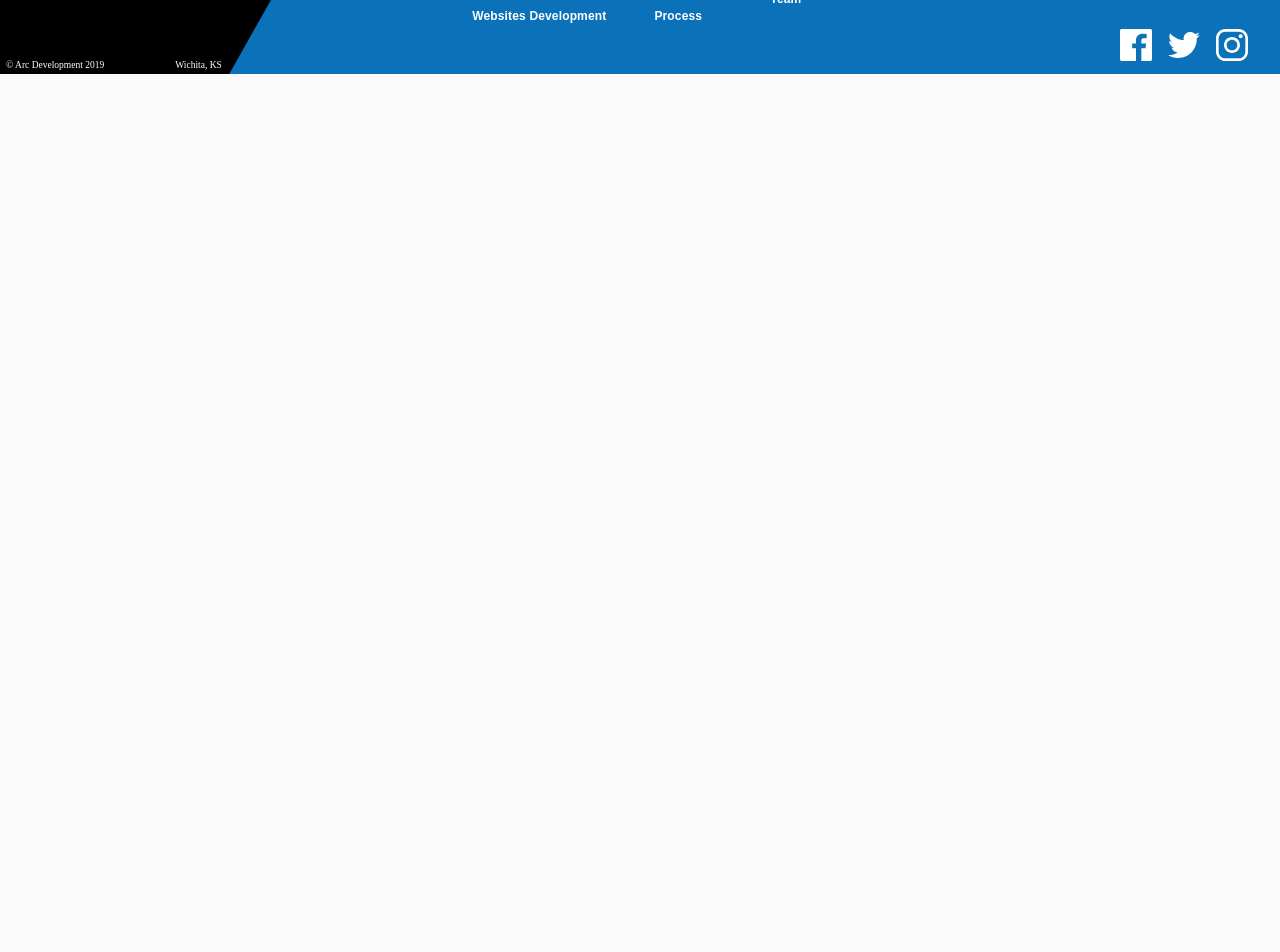
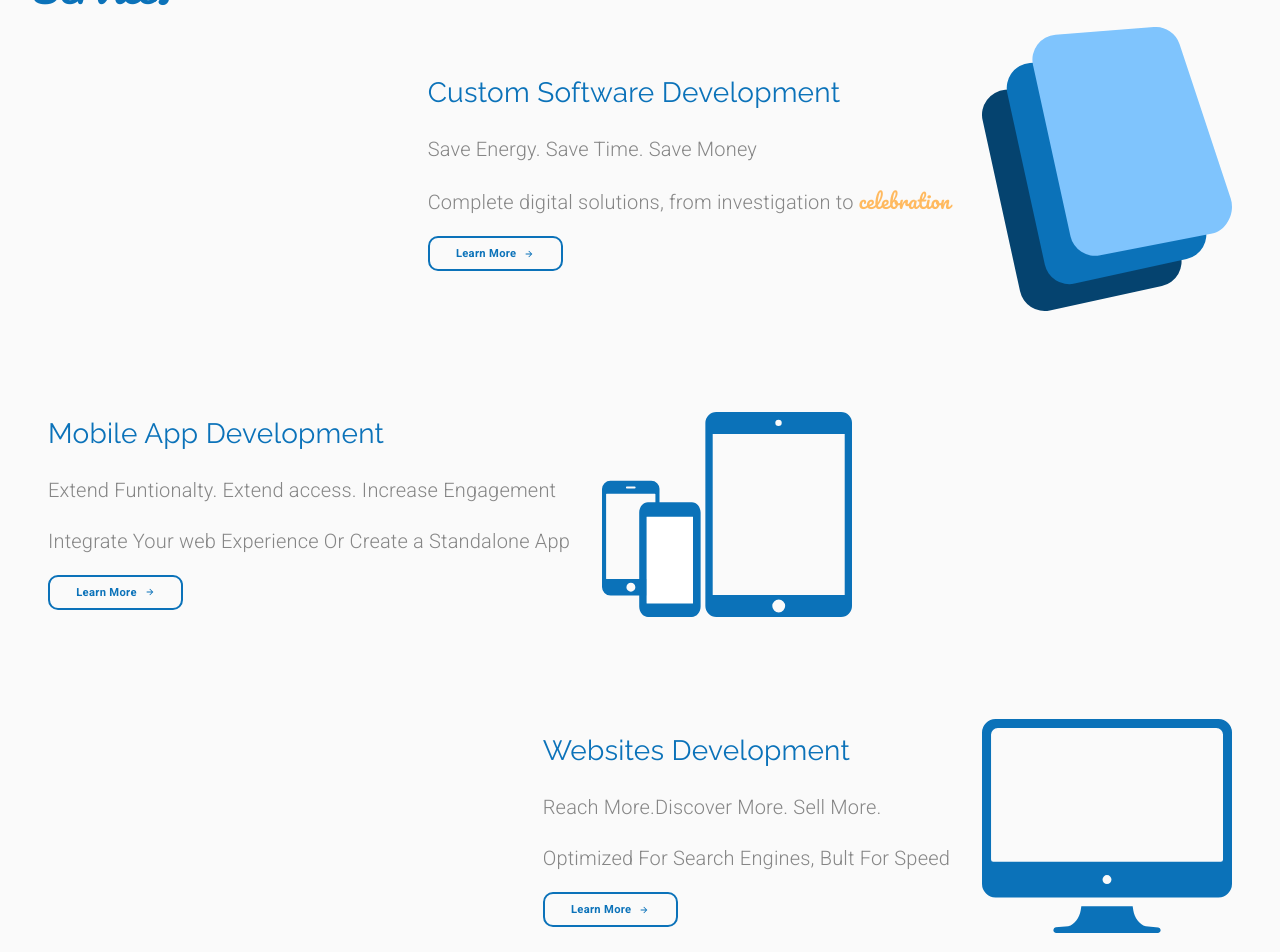
Before and after one commit to calvin-puram/Arc-Development, a React (Create React App) app: page /services in a window 1280 px wide. Shown: the part 180-1132 px from the top of the page. Before the commit the page ends 800 px from the top, so only its background shows below. Built offline with nearby package versions, Linux system fonts and the light colour scheme.

Commit message:
completed te service page

```diff
--- a/src/components/App.tsx
+++ b/src/components/App.tsx
@@ -6,6 +6,7 @@ import Header from "./ui/Header";
 import Theme from "./ui/Theme";
 import Footer from './ui/Footer'
 import LandingPage from './LandingPage'
+import Services from './Services';
 
 function App() {
   const [selectedIndex, setSelectedIndex] = useState(1);
@@ -16,7 +17,7 @@ function App() {
         <Header selectedIndex={selectedIndex} setSelectedIndex={setSelectedIndex} value={value} setValue={setValue}/>
         <Switch>
           <Route exact path="/" component={LandingPage} />
-          <Route path="/services" component={() => <h1>Services</h1>} />
+          <Route path="/services" component={Services} />
           <Route path="/customsoftware" component={() => <h1>Custom Software</h1>} />
           <Route path="/mobileapps" component={() => <h1>Mobile Apps</h1>} />
           <Route path="/websites" component={() => <h1>Websites</h1>} />
--- a/src/components/LandingPage.tsx
+++ b/src/components/LandingPage.tsx
@@ -254,7 +254,7 @@ const LandingPage = () => {
           className={classes.customSoftwareWrapper}
         >
           <Grid item className={classes.customSoftwareContent}>
-            <Typography variant="h4">Custom Software Development</Typography>
+            <Typography variant="h6">Custom Software Development</Typography>
             <Typography
               variant="subtitle1"
               className={classes.customsoftwareSubtitle1}
@@ -280,7 +280,7 @@ const LandingPage = () => {
           </Grid>
 
           <Grid item className={classes.customSoftwareIcon}>
-            <img src={customsoftwareIcon} alt="custom software icon" />
+            <img src={customsoftwareIcon} alt="custom software icon" width="250em"/>
           </Grid>
         </Grid>
       </Grid>
@@ -293,7 +293,7 @@ const LandingPage = () => {
           className={classes.customSoftwareWrapper}
         >
           <Grid item className={classes.customSoftwareContent}>
-            <Typography variant="h4">Mobile App Development</Typography>
+            <Typography variant="h6">Mobile App Development</Typography>
             <Typography
               variant="subtitle1"
               className={classes.customsoftwareSubtitle1}
@@ -318,7 +318,7 @@ const LandingPage = () => {
           </Grid>
 
           <Grid item className={classes.customSoftwareIcon}>
-            <img src={mobileappsIcon} alt="moble app icon" />
+            <img src={mobileappsIcon} alt="moble app icon" width="250em"/>
           </Grid>
         </Grid>
       </Grid>
@@ -332,7 +332,7 @@ const LandingPage = () => {
           className={classes.customSoftwareWrapper}
         >
           <Grid item className={classes.customSoftwareContent}>
-            <Typography variant="h4">Websites Development</Typography>
+            <Typography variant="h6">Websites Development</Typography>
             <Typography
               variant="subtitle1"
               className={classes.customsoftwareSubtitle1}
@@ -357,7 +357,7 @@ const LandingPage = () => {
           </Grid>
 
           <Grid item className={classes.customSoftwareIcon}>
-            <img src={websitesIcon} alt="website icon" />
+            <img src={websitesIcon} alt="website icon" width="250em"/>
           </Grid>
         </Grid>
       </Grid>
--- /dev/null
+++ b/src/components/Services.tsx
@@ -0,0 +1,207 @@
+import React from 'react'
+import Grid from "@material-ui/core/Grid";
+import Button from "@material-ui/core/Button";
+import { makeStyles } from "@material-ui/core/styles";
+import Typography from "@material-ui/core/Typography";
+
+import ButtonArrow from "./ui/ButtonArrow";
+import customsoftwareIcon from "../assets/Custom Software Icon.svg";
+import mobileappsIcon from "../assets/mobileIcon.svg";
+import websitesIcon from "../assets/websiteIcon.svg";
+
+const useStyles = makeStyles((theme:any) => ({
+ serviceWrapper: {
+   marginLeft: '2rem',
+   marginRight: '2rem',
+   marginTop: '9rem',
+   marginBottom: '2rem',
+   [theme.breakpoints.down('sm')]: {
+       marginTop: "7rem",
+        marginLeft: '1rem',
+   marginRight: '1rem',
+   }
+ },
+ servicesHeader: {
+   [theme.breakpoints.down('md')]: {
+       textAlign: 'center'
+   }
+ },
+  learnMoreCustomSoftware: {
+    ...theme.typography.learnButton,
+    fontSize: "0.7rem",
+    height: 35,
+    width: 135,
+    marginTop: "1rem",
+    [theme.breakpoints.down("sm")]: {
+      marginBottom: "1rem",
+    },
+  },
+  buttonArrow: {
+    marginLeft: "0.5rem",
+  },
+  customSoftwareWrapper: {
+    margin: "1rem",
+    maxWidth: "100%",
+    [theme.breakpoints.down("sm")]: {
+      margin: "auto",
+      textAlign: "center",
+    },
+  },
+  specialText: {
+    fontFamily: "Pacifico",
+    color: theme.palette.common.orange,
+  },
+  customsoftwareSubtitle1: {
+    marginTop: "1rem",
+  },
+  customSoftwareContent: {
+    marginRight: "2rem",
+    [theme.breakpoints.down("sm")]: {
+      margin: "auto",
+      marginBottom: "1rem",
+      marginTop: "2rem",
+    },
+  },
+  customSoftwareIcon: {
+    marginRight: "2rem",
+    [theme.breakpoints.down("sm")]: {
+      margin: "auto",
+    },
+  },
+  mobileWrapper: {
+    marginTop: "6rem",
+    [theme.breakpoints.down('sm')]: {
+       marginTop: "2rem",
+   }
+  },
+  subtitle2: {
+      paddingTop: '1rem'
+  }
+}))
+
+const Services = () => {
+    const classes = useStyles();
+
+    return (
+        <Grid direction="column" className={classes.serviceWrapper}>
+        <Grid item><Typography variant="h3" className={classes.servicesHeader} >Services</Typography></Grid>
+       <Grid item >
+        <Grid
+          container
+          direction="row"
+          justify="flex-end"
+          alignItems="center"
+          className={classes.customSoftwareWrapper}
+        >
+          <Grid item className={classes.customSoftwareContent}>
+            <Typography variant="h6">Custom Software Development</Typography>
+            <Typography
+              variant="subtitle1"
+              className={classes.customsoftwareSubtitle1}
+            >
+              Save Energy. Save Time. Save Money
+            </Typography>
+            <Typography variant="subtitle1" className={classes.subtitle2}>
+              Complete digital solutions, from investigation to{" "}
+              <span className={classes.specialText}>celebration</span>
+            </Typography>
+            <Button
+              variant="outlined"
+              className={classes.learnMoreCustomSoftware}
+            >
+              Learn More{" "}
+              <ButtonArrow
+                height="10"
+                width="10"
+                fill="#0B72B9"
+                classItem={classes.buttonArrow}
+              />
+            </Button>
+          </Grid>
+
+          <Grid item className={classes.customSoftwareIcon}>
+            <img src={customsoftwareIcon} alt="custom software icon" width="250em"/>
+          </Grid>
+        </Grid>
+      </Grid>
+
+      <Grid item className={classes.mobileWrapper}>
+        <Grid
+          container
+          direction="row"
+          className={classes.customSoftwareWrapper}
+        >
+          <Grid item className={classes.customSoftwareContent}>
+            <Typography variant="h6">Mobile App Development</Typography>
+            <Typography
+              variant="subtitle1"
+              className={classes.customsoftwareSubtitle1}
+            >
+              Extend Funtionalty. Extend access. Increase Engagement
+            </Typography>
+            <Typography variant="subtitle1" className={classes.subtitle2}>
+              Integrate Your web Experience Or Create a Standalone App
+            </Typography>
+            <Button
+              variant="outlined"
+              className={classes.learnMoreCustomSoftware}
+            >
+              Learn More{" "}
+              <ButtonArrow
+                height="10"
+                width="10"
+                fill="#0B72B9"
+                classItem={classes.buttonArrow}
+              />
+            </Button>
+          </Grid>
+
+          <Grid item className={classes.customSoftwareIcon}>
+            <img src={mobileappsIcon} alt="moble app icon" width="250em"/>
+          </Grid>
+        </Grid>
+      </Grid>
+
+      <Grid item className={classes.mobileWrapper}>
+        <Grid
+          container
+          direction="row"
+          justify="flex-end"
+          alignItems="center"
+          className={classes.customSoftwareWrapper}
+        >
+          <Grid item className={classes.customSoftwareContent}>
+            <Typography variant="h6">Websites Development</Typography>
+            <Typography
+              variant="subtitle1"
+              className={classes.customsoftwareSubtitle1}
+            >
+              Reach More.Discover More. Sell More.
+            </Typography>
+            <Typography variant="subtitle1" className={classes.subtitle2}>
+              Optimized For Search Engines, Bult For Speed
+            </Typography>
+            <Button
+              variant="outlined"
+              className={classes.learnMoreCustomSoftware}
+            >
+              Learn More{" "}
+              <ButtonArrow
+                height="10"
+                width="10"
+                fill="#0B72B9"
+                classItem={classes.buttonArrow}
+              />
+            </Button>
+          </Grid>
+
+          <Grid item className={classes.customSoftwareIcon}>
+            <img src={websitesIcon} alt="website icon" width="250em"/>
+          </Grid>
+        </Grid>
+      </Grid>
+        </Grid>
+    )
+}
+
+export default Services
--- a/src/components/ui/Theme.js
+++ b/src/components/ui/Theme.js
@@ -53,6 +53,7 @@ export default createMuiTheme({
     h6: {
       fontWeight: 500,
       fontFamily: "Raleway",
+      fontSize: "1.75rem",
       color: arcBlue
     },
     subtitle1: {
```
Also changed, not shown: 1 other file (tests, documents, lock files or other folders).
